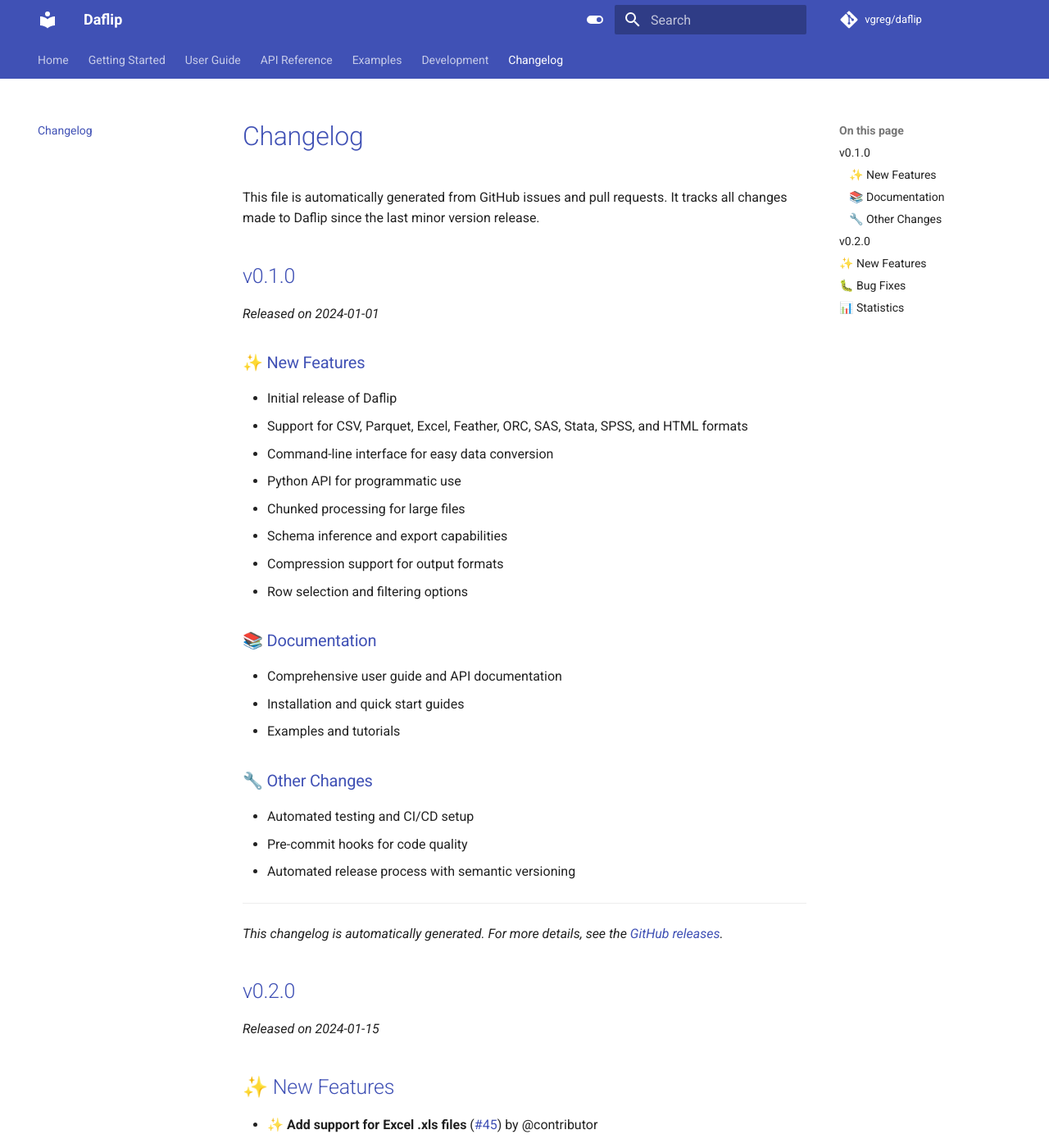
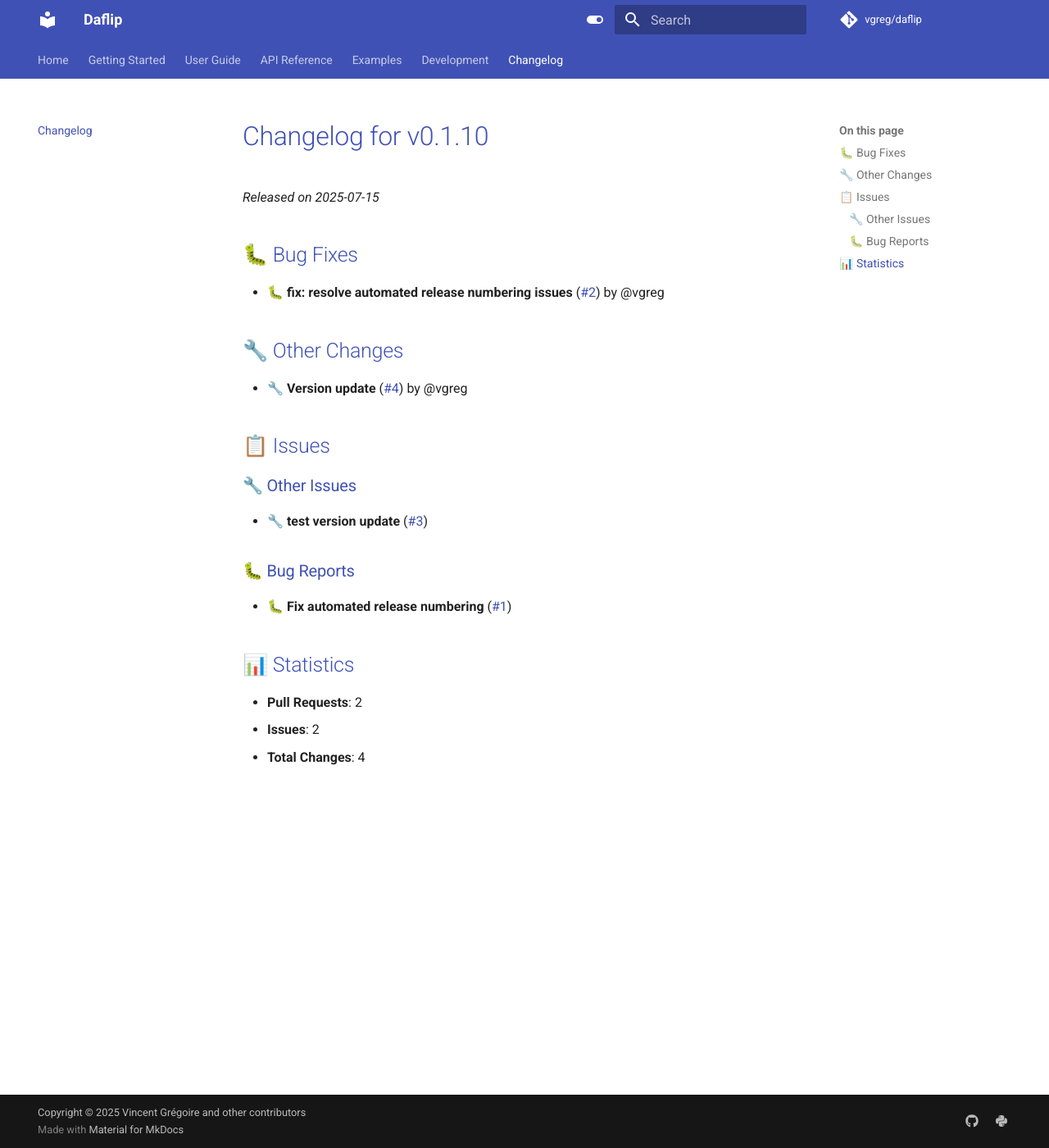
Before and after one commit to vgreg/daflip, an MkDocs documentation site: the page built from docs/changelog.md, in a window 1280 px wide and 1400 px high. Shown: the whole window at 82% size. Built offline with MkDocs 1.6.1 and Material for MkDocs 9.7.7, drawn with Linux system fonts in a browser that asks for light colours; comment, search, counter and statistics services are not loaded; some of the changed text lies outside the part shown.

Commit message:
chore: bump version to 0.1.10 and update changelog [skip ci]

```diff
--- a/docs/changelog.md
+++ b/docs/changelog.md
@@ -1,53 +1,27 @@
-# Changelog
+# Changelog for v0.1.10
 
-This file is automatically generated from GitHub issues and pull requests. It tracks all changes made to Daflip since the last minor version release.
-
-## v0.1.0
-
-*Released on 2024-01-01*
-
-### ✨ New Features
-
-- Initial release of Daflip
-- Support for CSV, Parquet, Excel, Feather, ORC, SAS, Stata, SPSS, and HTML formats
-- Command-line interface for easy data conversion
-- Python API for programmatic use
-- Chunked processing for large files
-- Schema inference and export capabilities
-- Compression support for output formats
-- Row selection and filtering options
-
-### 📚 Documentation
-
-- Comprehensive user guide and API documentation
-- Installation and quick start guides
-- Examples and tutorials
-
-### 🔧 Other Changes
-
-- Automated testing and CI/CD setup
-- Pre-commit hooks for code quality
-- Automated release process with semantic versioning
-
----
-
-*This changelog is automatically generated. For more details, see the [GitHub releases](https://github.com/vincentgregoire/daflip/releases).*
-
-## v0.2.0
-
-*Released on 2024-01-15*
-
-## ✨ New Features
-- ✨ **Add support for Excel .xls files** ([#45](https://github.com/...)) by @contributor
+*Released on 2025-07-15*
 
 ## 🐛 Bug Fixes
-- 🐛 **Fix CSV parsing with custom separators** ([#38](https://github.com/...))
+
+- 🐛 **fix: resolve automated release numbering issues** ([#2](https://github.com/vgreg/daflip/pull/2)) by @vgreg
+
+## 🔧 Other Changes
+
+- 🔧 **Version update** ([#4](https://github.com/vgreg/daflip/pull/4)) by @vgreg
+
+## 📋 Issues
+
+### 🔧 Other Issues
+
+- 🔧 **test version update** ([#3](https://github.com/vgreg/daflip/issues/3))
+
+### 🐛 Bug Reports
+
+- 🐛 **Fix automated release numbering** ([#1](https://github.com/vgreg/daflip/issues/1))
 
 ## 📊 Statistics
-- **Pull Requests**: 5
-- **Issues**: 3
-- **Total Changes**: 8
 
----
-
-*This changelog is automatically generated. For more details, see the [GitHub releases](https://github.com/vincentgregoire/daflip/releases).*
+- **Pull Requests**: 2
+- **Issues**: 2
+- **Total Changes**: 4
--- a/pyproject.toml
+++ b/pyproject.toml
@@ -1,6 +1,6 @@
 [project]
 name = "daflip"
-version = "0.1.9"
+version = "0.1.10"
 description = "A modern Python CLI tool for converting data files between formats."
 authors = [{ name = "Vincent Grégoire", email = " vincent.gregoire@gmail.com" }]
 readme = "README.md"
```
